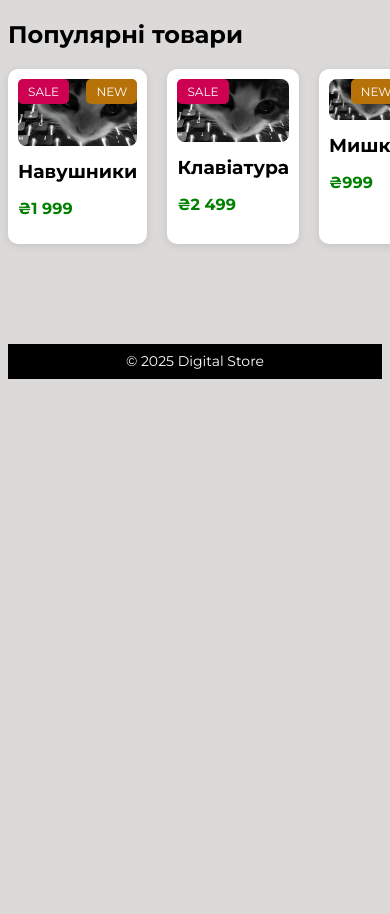
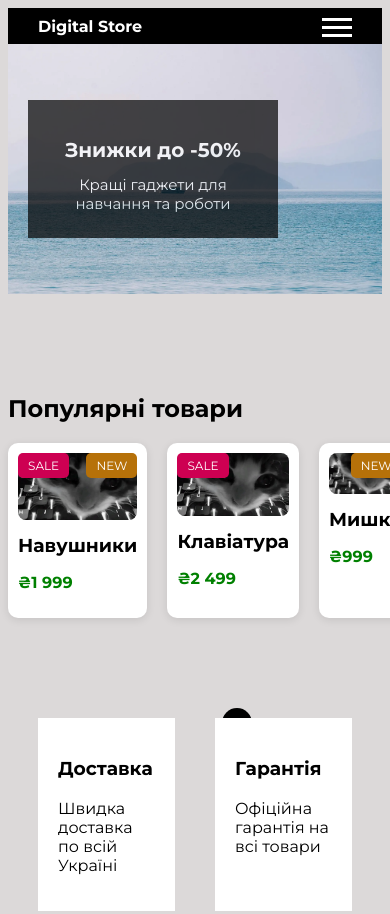
Before and after one commit to samusevychdiana/lesson_60, a plain HTML site: page index.html in a window 390 px wide. Shown: the top 914 px of the page. Before the commit the page ends 844 px from the top, so only its background shows below. Drawn offline with Linux system fonts and the light colour scheme.

Commit message:
class work

```diff
--- a/index.html
+++ b/index.html
@@ -11,6 +11,32 @@
 </head>
 
 <body>
+    <header>
+        <div class="div-nav">
+            <h2 class="logo">Digital Store</h2>
+            <nav>
+                <input type="checkbox" id="menu-toggle" />
+
+                <label for="menu-toggle" class="menu-btn">
+                    <span class="burger"></span>
+                </label>
+
+                <ul class="menu-nav">
+                    <li><a href="#">Головна</a></li>
+                    <li><a href="#">Товари</a></li>
+                    <li><a href="#">Контакти</a></li>
+                </ul>
+            </nav>
+        </div>
+
+        <div class="header-img">
+            <div class="sales">
+                <h1>Знижки до -50%</h1>
+                <p>Кращі гаджети для навчання та роботи</p>
+            </div>
+        </div>
+    </header>
+
     <div class="container">
         <h2>Популярні товари</h2>
 
@@ -18,24 +44,38 @@
             <div class="card">
                 <div class="badge sale">SALE</div>
                 <div class="badge new">NEW</div>
-                <img src="/images/cat.jpg" alt="cat">
+                <img src="/images/cat.webp" alt="cat">
                 <h3>Навушники</h3>
                 <p class="price">₴1 999</p>
             </div>
 
             <div class="card">
                 <div class="badge sale">SALE</div>
-                <img src="/images/cat.jpg" alt="cat">
+                <img src="/images/cat.webp" alt="cat">
                 <h3>Клавіатура</h3>
                 <p class="price">₴2 499</p>
             </div>
 
             <div class="card">
                 <div class="badge new">NEW</div>
-                <img src="/images/cat.jpg" alt="cat">
+                <img src="/images/cat.webp" alt="cat">
                 <h3>Мишка</h3>
                 <p class="price">₴999</p>
             </div>
+        </div>
+    </div>
+
+    <div class="container1">
+        <div class="card1">
+            <div class="span">1</div>
+            <h3>Доставка</h3>
+            <p>Швидка доставка по всій Україні</p>
+        </div>
+
+        <div class="card1">
+            <div class="span">2</div>
+            <h3>Гарантія</h3>
+            <p>Офіційна гарантія на всі товари</p>
         </div>
     </div>
 
--- a/style.css
+++ b/style.css
@@ -3,9 +3,185 @@ body {
     background-color: #dcd9d9;
 }
 
+header {
+    position: sticky;
+
+}
+
+.div-nav {
+    display: flex;
+    justify-content: space-between;
+    align-items: center;
+    padding: 8px 30px;
+    position: relative;
+    background-color: #000000;
+    gap: 10px;
+}
+
+.logo {
+    color: white;
+    margin: 0;
+    font-size: 16px;
+}
+
+nav {
+    background-color: #000000;
+    background: none;
+    padding: 0;
+    position: relative;
+    font-size: 14px;
+}
+
+#menu-toggle {
+    display: none;
+}
+
+.menu-btn {
+    display: none;
+}
+
+.menu-nav {
+    list-style: none;
+    display: flex;
+    gap: 20px;
+}
+
+.menu-nav a {
+    text-decoration: none;
+    color: #ffffff;
+    font-weight: bold;
+    transition: color 0.2s;
+}
+
+.header-img {
+    background: url("images/sea.webp") center/cover no-repeat;
+    height: 200px;
+    display: flex;
+    align-items: center;
+    justify-content: flex-start;
+    padding-left: 40px;
+}
+
+p,
+h1 {
+    color: white;
+}
+
+.sales {
+    width: 300px;
+    background-color: #000000;
+    opacity: 70%;
+    display: flex;
+    flex-direction: column;
+    justify-content: center;
+    text-align: center;
+    padding-left: 0;
+    max-width: 90%;
+    padding: 25px;
+    box-sizing: border-box;
+}
+
+.sales h1 {
+    font-size: 20px;
+}
+
+.sales p {
+    margin: 0;
+    font-size: 15px;
+}
+
+@media (max-width: 760px) {
+
+    .header-img {
+        display: flex;
+        justify-content: flex-start;
+        align-items: center;
+        padding-left: 20px;
+        height: 250px;
+    }
+
+    .sales {
+        width: 250px;
+    }
+
+    .menu-btn {
+        display: block;
+        width: 30px;
+        height: 20px;
+        position: relative;
+        cursor: pointer;
+        z-index: 101;
+    }
+
+    .burger,
+    .burger::before,
+    .burger::after {
+        content: "";
+        display: block;
+        width: 100%;
+        height: 3px;
+        background-color: #ffffff;
+        position: absolute;
+
+    }
+
+    .burger {
+        top: 50%;
+    }
+
+    .burger::before {
+        top: -8px;
+    }
+
+    .burger::after {
+        top: 8px;
+    }
+
+    .menu-nav {
+        display: none;
+        flex-direction: column;
+        position: absolute;
+        top: 100%;
+        right: 0;
+        width: 220px;
+        background: black;
+        z-index: 100;
+    }
+
+    .menu-nav li {
+        width: 100%;
+    }
+
+    .menu-nav a {
+        display: block;
+        padding: 12px 20px;
+        border-bottom: 1px solid #ffffff;
+    }
+
+
+    #menu-toggle:checked~.menu-nav {
+        display: flex;
+    }
+
+    #menu-toggle:checked~.menu-btn .burger {
+        transform: rotate(45deg);
+    }
+
+    #menu-toggle:checked~.menu-btn .burger::before {
+        top: 0;
+        opacity: 0;
+    }
+
+    #menu-toggle:checked~.menu-btn .burger::after {
+        top: 0;
+        transform: rotate(90deg);
+    }
+}
+
 .container {
     max-width: 1000px;
     margin: auto;
+    margin-top: 100px;
 }
 
 .products {
@@ -60,6 +236,40 @@ body {
     background: rgb(182, 113, 9);
 }
 
+.span {
+    position: absolute;
+    top: -15px;
+    left: 50%;
+    transform: translateX(-50%);
+    width: 30px;
+    height: 30px;
+    font-size: 12px;
+    display: flex;
+    background-color: black;
+    color: white;
+    justify-content: center;
+    align-items: center;
+    border-radius: 50%;
+    margin: 5px 130px;
+}
+
+.container1 {
+    display: flex;
+    gap: 40px;
+    margin: 100px 30px;
+}
+
+.card1 {
+    position: relative;
+    width: 220px;
+    padding: 20px 20px 20px;
+    background-color: white;
+}
+
+.card1 p {
+    color: black;
+}
+
 .footer-bottom {
     background-color: black;
     color: white;
```
Also changed, not shown: images/cat.jpg (deleted), images/cat.webp (added), images/sea.webp (added).
